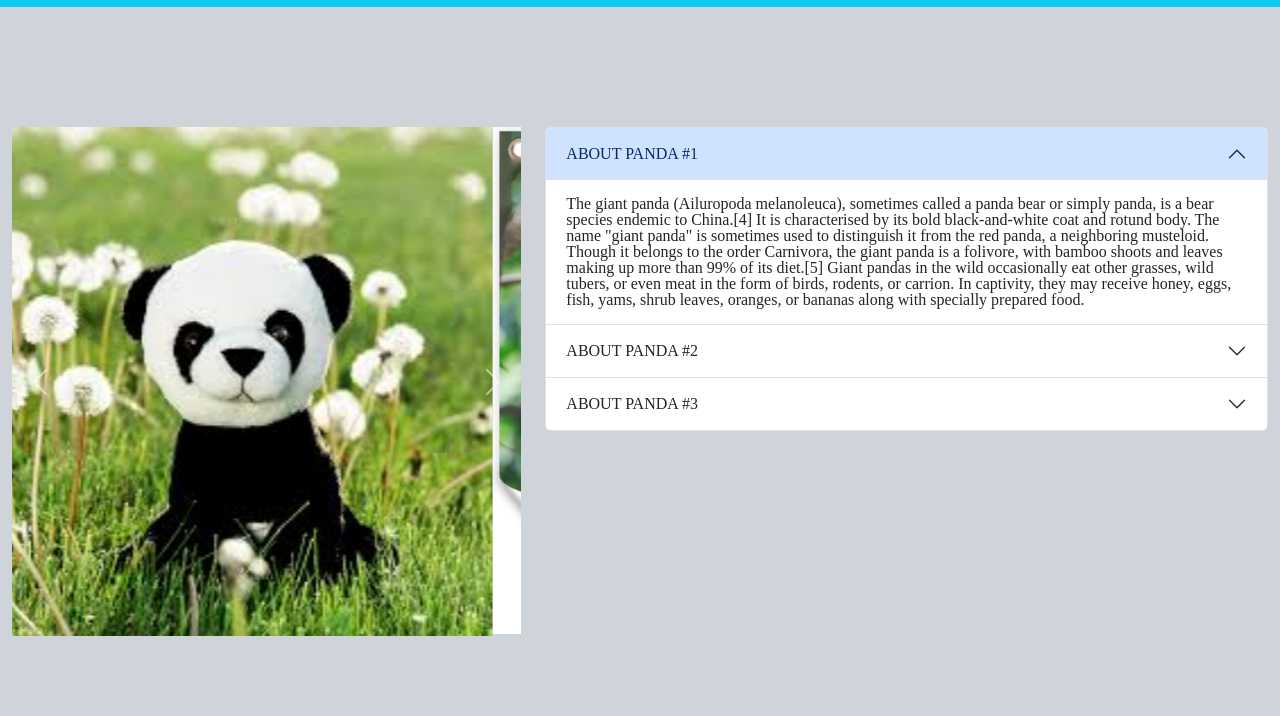
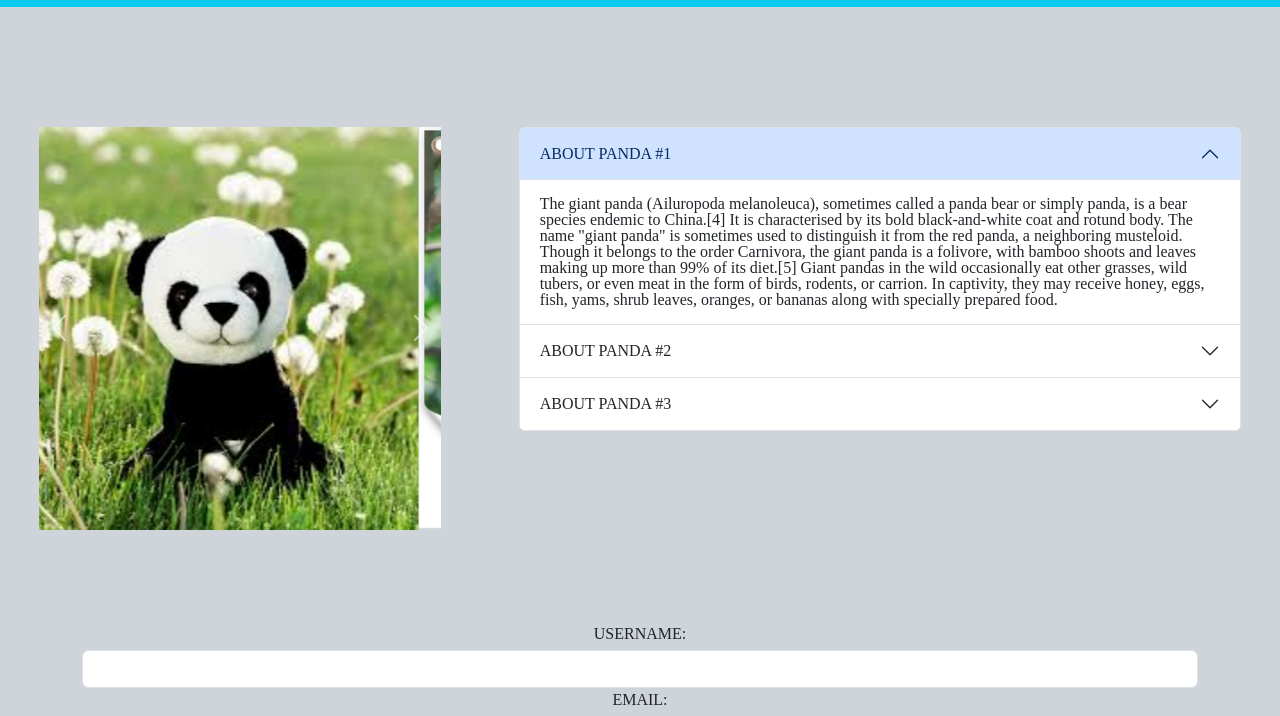
Before and after one commit to h1tle/bootstrap, a website: page index.html in a window 1280 px wide. Shown: the part 81-797 px from the top of the page. Drawn offline with nearby package versions, Linux system fonts and the light colour scheme.

Commit message:
small changes

```diff
--- a/index.html
+++ b/index.html
@@ -41,7 +41,7 @@
       </div>
     </div>
     <div class="row mb-5 ">
-      <div id="carouselExampleAutoplaying" class="carousel slide col-xxl-3 col-xl-5 col-lg-8 m-auto   my-5"
+      <div id="carouselExampleAutoplaying" class="carousel slide col-xxl-3 col-xl-4 col-lg-8 m-auto   my-5"
         data-bs-ride="carousel">
         <div class="carousel-inner">
           <div class="carousel-item active">
@@ -68,7 +68,7 @@
           <span class="visually-hidden">Next</span>
         </button>
       </div>
-      <div class="accordion col-xxl-6 col-xl-7 my-5 col-lg-12 m-auto" id="accordionExample">
+      <div class="accordion col-xxl-6 col-xl-7 my-5 col-lg-8 m-auto" id="accordionExample">
         <div class="accordion-item">
           <h2 class="accordion-header">
             <button class="accordion-button" type="button" data-bs-toggle="collapse" data-bs-target="#collapseOne"
```
